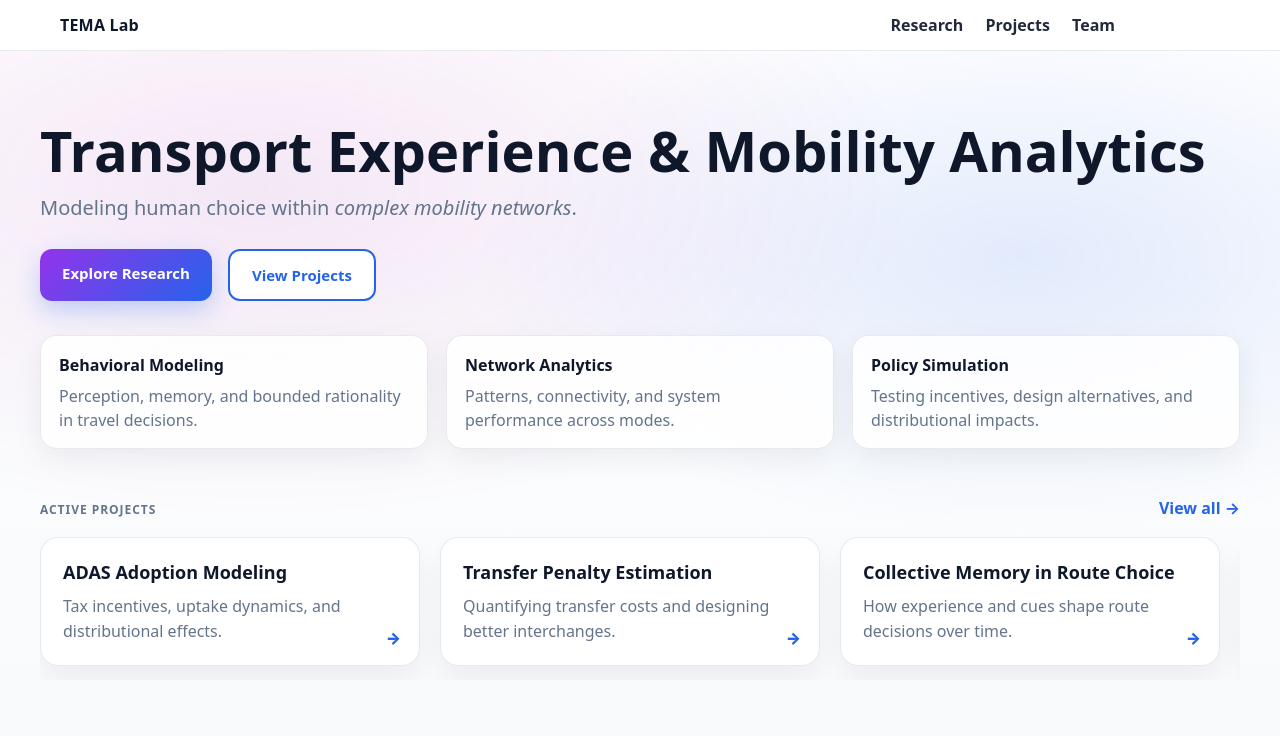
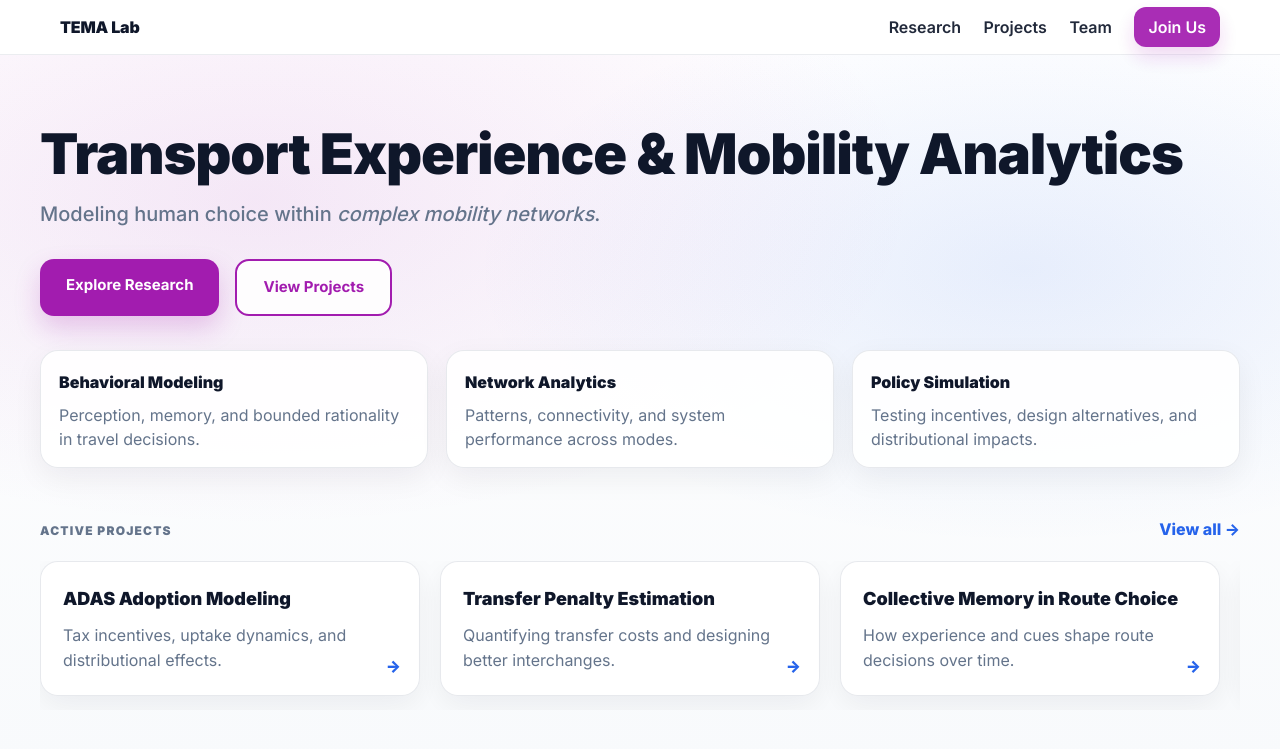
Before and after one commit to tema-technion/tema-technion.github.io, a Jekyll site: the page built from index.md, in a window 1280 px wide. Shown: the top 749 px of the page. Built offline with Jekyll 4.4.1, drawn with Linux system fonts in a browser that asks for light colours.

Commit message:
Update style.css

```diff
--- a/assets/css/style.css
+++ b/assets/css/style.css
@@ -1,276 +1,237 @@
-/* =========================================
-   GOOGLE FONT IMPORT
-   Inter = clean, analytical, modern
-========================================= */
+/* ============================================================
+   TEMA LAB — MAIN STYLESHEET (paste entire file)
+   Goal: match Design 1 look (light, high-tech, human)
+   Notes:
+   - Uses Google Font "Inter" for clean modern typography
+   - "Lab" word in logo can be colored via .logo span
+   - Primary/secondary buttons are MAGENTA only (per request)
+   ============================================================ */
 
+/* ---------- 1) Font import (must be at top) ---------- */
 @import url('https://fonts.googleapis.com/css2?family=Inter:wght@400;500;600;700;800;900&display=swap');
 
+/* ---------- 2) Design tokens (colors + sizing) ---------- */
+:root{
+  /* Core inks */
+  --ink: #0f172a;           /* deep navy text */
+  --muted: #64748b;         /* slate/secondary text */
+  --line: rgba(229,231,235,.9);
 
-/* =========================================
-   COLOR SYSTEM
-========================================= */
+  /* Brand accents (Design 1 family) */
+  --blue: #2563eb;          /* "Lab" blue + links */
+  --magenta: #a21caf;       /* primary CTA magenta */
 
-:root{
-  --ink: #0f172a;          /* deep navy */
-  --muted: #64748b;        /* slate */
-  --blue: #2563eb;         /* electric blue */
-  --violet: #9333ea;       /* modern violet */
-  --bg-soft: #f8fafc;      /* very light background */
+  /* Backgrounds */
+  --bg: #ffffff;
+  --bg-soft: #f8fafc;
+
+  /* Shadows */
+  --shadow-1: 0 10px 30px rgba(15,23,42,.06);
+  --shadow-2: 0 14px 34px rgba(15,23,42,.10);
+
+  /* Radius */
+  --r-lg: 18px;
+  --r-md: 14px;
 }
 
-*{ box-sizing:border-box; }
+/* ---------- 3) Base reset ---------- */
+*{ box-sizing: border-box; }
+
+html, body{
+  margin:0;
+  padding:0;
+}
 
 body{
-  margin:0;
-  font-family: system-ui,-apple-system,Segoe UI,Roboto,Arial,sans-serif;
-  color:var(--ink);
-  background:var(--bg);
+  font-family: 'Inter', system-ui, -apple-system, Segoe UI, Roboto, Arial, sans-serif;
+  color: var(--ink);
+  background: var(--bg);
+  line-height: 1.65;
 }
 
-/* NAV */
+/* Links (default) */
+a{ color: var(--blue); }
+a:hover{ opacity: 0.95; }
+
+/* ---------- 4) NAVBAR ---------- */
+/* Sticky, light translucent bar */
 .navbar{
-  position:sticky;
-  top:0;
-  z-index:10;
-  background:rgba(255,255,255,.86);
-  backdrop-filter: blur(8px);
-  border-bottom:1px solid rgba(229,231,235,.8);
+  position: sticky;
+  top: 0;
+  z-index: 20;
+  background: rgba(255,255,255,.86);
+  backdrop-filter: blur(10px);
+  border-bottom: 1px solid rgba(229,231,235,.75);
 }
 
 .nav-container{
-  max-width:1200px;
-  margin:0 auto;
-  padding:14px 20px;
+  max-width: 1200px;
+  margin: 0 auto;
+  padding: 14px 20px;
   display:flex;
   align-items:center;
   justify-content:space-between;
-  gap:16px;
+  gap: 16px;
 }
 
+/* Logo as a link to home */
 .logo{
-  font-weight:800;
-  letter-spacing:.2px;
-  color:var(--ink);
-  text-decoration:none;
+  font-weight: 900;
+  letter-spacing: -0.01em;
+  text-decoration: none;
+  color: var(--ink);
+  display:flex;
+  align-items: baseline;
+  gap: 6px;
 }
 
-nav a{
-  color:var(--ink);
-  text-decoration:none;
-  margin-left:18px;
-  font-weight:600;
-  opacity:.92;
+/* Optional: if you wrap "Lab" in <span> we color it blue */
+.logo span{
+  color: var(--blue);
+  font-weight: 900;
 }
 
-nav a:hover{ opacity:1; }
+/* Nav links */
+nav a{
+  text-decoration:none;
+  color: var(--ink);
+  font-weight: 600;
+  margin-left: 18px;
+  opacity: .92;
+}
+nav a:hover{ opacity: 1; }
 
+/* Top-right "Join Us" button in navbar (magenta only) */
 nav a.btn{
-  padding:10px 14px;
-  border-radius:10px;
-  background:linear-gradient(90deg,var(--magenta),var(--blue));
-  color:white;
+  padding: 10px 14px;
+  border-radius: 12px;
+  background: var(--magenta);
+  color: white;
+  box-shadow: 0 10px 20px rgba(162,28,175,.18);
 }
 
-/* HOME HERO WRAPPER */
+/* ---------- 5) HOME HERO (full width wrapper) ---------- */
 .hero{
-  min-height:72vh;
+  min-height: 72vh;
   display:flex;
   align-items:center;
-  padding:56px 20px;
-  /* temporary light background until we add your image */
-  background: radial-gradient(1200px 600px at 20% 20%, rgba(162,28,175,.10), transparent 55%),
-              radial-gradient(1000px 500px at 80% 30%, rgba(37,99,235,.12), transparent 55%),
-              linear-gradient(180deg,#ffffff,#f8fafc);
+
+  /* Light tech feel, not gloomy */
+  background:
+    radial-gradient(1200px 600px at 20% 20%, rgba(162,28,175,.10), transparent 55%),
+    radial-gradient(1000px 500px at 80% 30%, rgba(37,99,235,.10), transparent 55%),
+    linear-gradient(180deg,#ffffff,#f8fafc);
+
+  padding: 56px 20px;
 }
 
 .hero-content{
-  max-width:1200px;
-  margin:0 auto;
-}
-.hero h1{
-  font-size: 48px;
-  margin-bottom: 16px;
+  max-width: 1200px;
+  margin: 0 auto;
 }
 
+/* Small uppercase line above hero title */
+.kicker{
+  display:inline-block;
+  font-weight: 800;
+  letter-spacing: .10em;
+  text-transform: uppercase;
+  font-size: 12px;
+  color: var(--muted);
+  margin-bottom: 14px;
+}
+
+/* Hero title */
+.hero h1{
+  font-size: 56px;
+  line-height: 1.05;
+  letter-spacing: -0.02em;
+  font-weight: 900;
+  margin: 14px 0 14px;
+}
+
+/* Hero subtitle */
 .hero h3{
+  font-size: 20px;
   font-weight: 500;
   color: var(--muted);
-  margin-bottom: 32px;
+  margin: 0 0 28px;
 }
 
+/* ---------- 6) HERO BUTTONS (MAGENTA ONLY) ---------- */
 .hero-buttons{
   display:flex;
-  gap:16px;
+  gap: 16px;
+  margin: 10px 0 34px;
 }
 
+/* Both buttons share base styling */
 .hero-buttons a{
-  padding:14px 22px;
-  border-radius:12px;
+  display:inline-block;
+  padding: 14px 26px;
+  border-radius: 14px;
   text-decoration:none;
-  font-weight:600;
-}
-
-/* =========================================
-   BUTTON STYLES
-========================================= */
-
-/* Primary Gradient Button */
-.primary{
-  display:inline-block;
-  padding:14px 26px;
-  border-radius:14px;
-  font-weight:600;
-  font-size:15px;
-  text-decoration:none;
-  color:white;
-
-  background: linear-gradient(135deg, #9333ea, #2563eb);
-  box-shadow: 0 10px 25px rgba(37,99,235,.25);
-
+  font-weight: 700;
+  font-size: 15px;
   transition: all .25s ease;
 }
 
-.primary:hover{
+/* Primary = solid magenta */
+.hero-buttons .primary{
+  background: var(--magenta);
+  color: white;
+  box-shadow: 0 12px 26px rgba(162,28,175,.22);
+}
+.hero-buttons .primary:hover{
   transform: translateY(-2px);
-  box-shadow: 0 14px 32px rgba(37,99,235,.35);
+  box-shadow: 0 16px 34px rgba(162,28,175,.30);
 }
 
-/* Secondary Outline Button */
-.secondary{
-  display:inline-block;
-  padding:14px 26px;
-  border-radius:14px;
-  font-weight:600;
-  font-size:15px;
-  text-decoration:none;
-
-  border:2px solid #2563eb;
-  color:#2563eb;
-  background:white;
-
-  transition: all .25s ease;
+/* Secondary = outlined magenta */
+.hero-buttons .secondary{
+  background: rgba(255,255,255,.90);
+  border: 2px solid var(--magenta);
+  color: var(--magenta);
+}
+.hero-buttons .secondary:hover{
+  background: var(--magenta);
+  color: white;
+  transform: translateY(-2px);
 }
 
-.secondary:hover{
-  background:#2563eb;
-  color:white;
-}
-
-.kicker{
-  display:inline-block;
-  font-weight:700;
-  color:var(--muted);
-  letter-spacing:.08em;
-  text-transform:uppercase;
-  font-size:12px;
-  margin-bottom:14px;
-}
-
-.hero h1{
-  font-size:56px;
-  line-height:1.05;
-  margin:14px 0 14px;
-}
-
-.hero h3{
-  font-size:20px;
-  font-weight:500;
-  margin:0 0 28px;
-}
-
-.hero h3 em{ font-style:italic; }
-
-.hero-buttons{ margin: 10px 0 34px; }
-
+/* ---------- 7) HERO THEME CARDS (3 cards row) ---------- */
 .hero-cards{
   display:grid;
   grid-template-columns: repeat(3, minmax(0, 1fr));
-  gap:18px;
+  gap: 18px;
   margin-top: 8px;
 }
 
+/* Generic card */
 .card{
-  background: rgba(255,255,255,.86);
-  border: 1px solid rgba(229,231,235,.9);
-  border-radius: 16px;
+  background: rgba(255,255,255,.90);
+  border: 1px solid var(--line);
+  border-radius: var(--r-lg);
   padding: 18px 18px 16px;
-  box-shadow: 0 10px 30px rgba(15,23,42,.06);
+  box-shadow: var(--shadow-1);
 }
 
 .card-title{
-  font-weight:800;
-  margin-bottom:8px;
+  font-weight: 900;
+  margin-bottom: 8px;
 }
 
 .card-text{
-  color:var(--muted);
-  line-height:1.5;
+  color: var(--muted);
+  line-height: 1.5;
 }
 
-/* responsive */
-@media (max-width: 900px){
-  .hero h1{ font-size: 42px; }
-  .hero-cards{ grid-template-columns: 1fr; }
-  .hero-buttons{ flex-direction:column; align-items:flex-start; }
-}
+/* ---------- 8) ACTIVE PROJECTS STRIP (3 visible + scroll) ---------- */
 .projects-strip{
-  margin-top: 34px;
+  margin-top: 48px;
 }
 
-.strip-head{
-  display:flex;
-  align-items:baseline;
-  justify-content:space-between;
-  gap:16px;
-  margin-bottom: 12px;
-}
-
-.strip-kicker{
-  font-weight:800;
-  letter-spacing:.08em;
-  text-transform:uppercase;
-  font-size:12px;
-  color:var(--muted);
-}
-
-.strip-link{
-  text-decoration:none;
-  font-weight:700;
-  color:var(--blue);
-}
-
-.strip-scroll{
-  display:flex;
-  gap:16px;
-  overflow-x:auto;
-  padding-bottom: 10px;
-  scroll-snap-type: x mandatory;
-  -webkit-overflow-scrolling: touch;
-}
-
-.strip-scroll::-webkit-scrollbar{
-  height: 10px;
-}
-.strip-scroll::-webkit-scrollbar-thumb{
-  background: rgba(15,23,42,.12);
-  border-radius: 999px;
-}
-.strip-scroll::-webkit-scrollbar-track{
-  background: rgba(15,23,42,.05);
-  border-radius: 999px;
-}
-
-/* ===============================
-   ACTIVE PROJECTS STRIP
-   Horizontal scroll carousel
-   Shows ~3 cards on desktop
-==================================*/
-
-.projects-strip{
-  margin-top: 48px; /* space above strip */
-}
-
-/* Header row: title + "View all" */
+/* Strip header: "Active Projects" + "View all" */
 .strip-head{
   display:flex;
   align-items:baseline;
@@ -279,84 +240,77 @@ nav a.btn{
   margin-bottom: 18px;
 }
 
-/* Small uppercase label */
 .strip-kicker{
-  font-weight:800;
-  letter-spacing:.08em;
+  font-weight: 900;
+  letter-spacing:.10em;
   text-transform:uppercase;
   font-size:12px;
-  color:var(--muted);
+  color: var(--muted);
 }
 
-/* Link on right side */
 .strip-link{
   text-decoration:none;
-  font-weight:700;
-  color:var(--blue);
+  font-weight: 800;
+  color: var(--blue);
 }
 
-/* Scroll container */
+/* Horizontal scroll container */
 .strip-scroll{
-  display:flex;              /* cards sit horizontally */
-  gap:20px;                  /* space between cards */
-  overflow-x:auto;           /* allow horizontal scroll */
-  padding-bottom: 14px;      /* space for scrollbar */
-  scroll-snap-type: x mandatory; /* snap scrolling */
-  -webkit-overflow-scrolling: touch; /* smoother mobile scroll */
+  display:flex;
+  gap: 20px;
+  overflow-x:auto;
+  padding-bottom: 14px;
+  scroll-snap-type: x mandatory;
+  -webkit-overflow-scrolling: touch;
 }
 
-/* Custom scrollbar styling */
-.strip-scroll::-webkit-scrollbar{
-  height: 10px;
-}
-
+/* Scrollbar styling (Chrome/Edge) */
+.strip-scroll::-webkit-scrollbar{ height: 10px; }
 .strip-scroll::-webkit-scrollbar-thumb{
   background: rgba(15,23,42,.15);
   border-radius: 999px;
 }
+.strip-scroll::-webkit-scrollbar-track{
+  background: rgba(15,23,42,.05);
+  border-radius: 999px;
+}
 
-/* Project card */
+/* Project card (3 visible on desktop) */
 .pcard{
-  flex: 0 0 32%; /* roughly 3 cards visible in 100% width */
-  min-width: 300px; /* prevents collapsing too small */
+  flex: 0 0 32%;
+  min-width: 300px;
   max-width: 380px;
 
   background: rgba(255,255,255,.92);
-  border: 1px solid rgba(229,231,235,.9);
-  border-radius: 18px;
+  border: 1px solid var(--line);
+  border-radius: var(--r-lg);
   padding: 22px;
 
   text-decoration:none;
   color: var(--ink);
 
-  box-shadow: 0 14px 32px rgba(15,23,42,.06);
-
-  scroll-snap-align: start; /* snapping behavior */
+  box-shadow: var(--shadow-1);
+  scroll-snap-align: start;
   position: relative;
   transition: all .2s ease;
 }
-
-/* Hover effect */
 .pcard:hover{
   transform: translateY(-3px);
-  border-color: rgba(37,99,235,.35);
+  border-color: rgba(162,28,175,.35); /* magenta-tinted hover */
 }
 
-/* Project title */
 .ptitle{
-  font-weight:850;
+  font-weight: 900;
   margin-bottom: 10px;
   font-size: 18px;
 }
 
-/* Project description */
 .ptext{
   color: var(--muted);
-  line-height:1.55;
+  line-height: 1.55;
   padding-right: 20px;
 }
 
-/* Arrow indicator */
 .parrow{
   position:absolute;
   right: 18px;
@@ -365,10 +319,20 @@ nav a.btn{
   font-weight: 900;
 }
 
-/* Responsive behavior */
+/* ---------- 9) INNER PAGES (default layout content container)
+   When we style inner pages, we’ll use this.
+   You can keep it now; it won’t break anything.
+------------------------------------------------------------ */
+.page{
+  max-width: 980px;
+  margin: 0 auto;
+  padding: 34px 20px;
+}
+
+/* ---------- 10) RESPONSIVE ---------- */
 @media (max-width: 900px){
-  .pcard{
-    flex: 0 0 85%; /* one card per view on mobile */
-    max-width: none;
-  }
+  .hero h1{ font-size: 42px; }
+  .hero-cards{ grid-template-columns: 1fr; }
+  .hero-buttons{ flex-direction:column; align-items:flex-start; }
+  .pcard{ flex: 0 0 85%; max-width: none; }
 }
```
